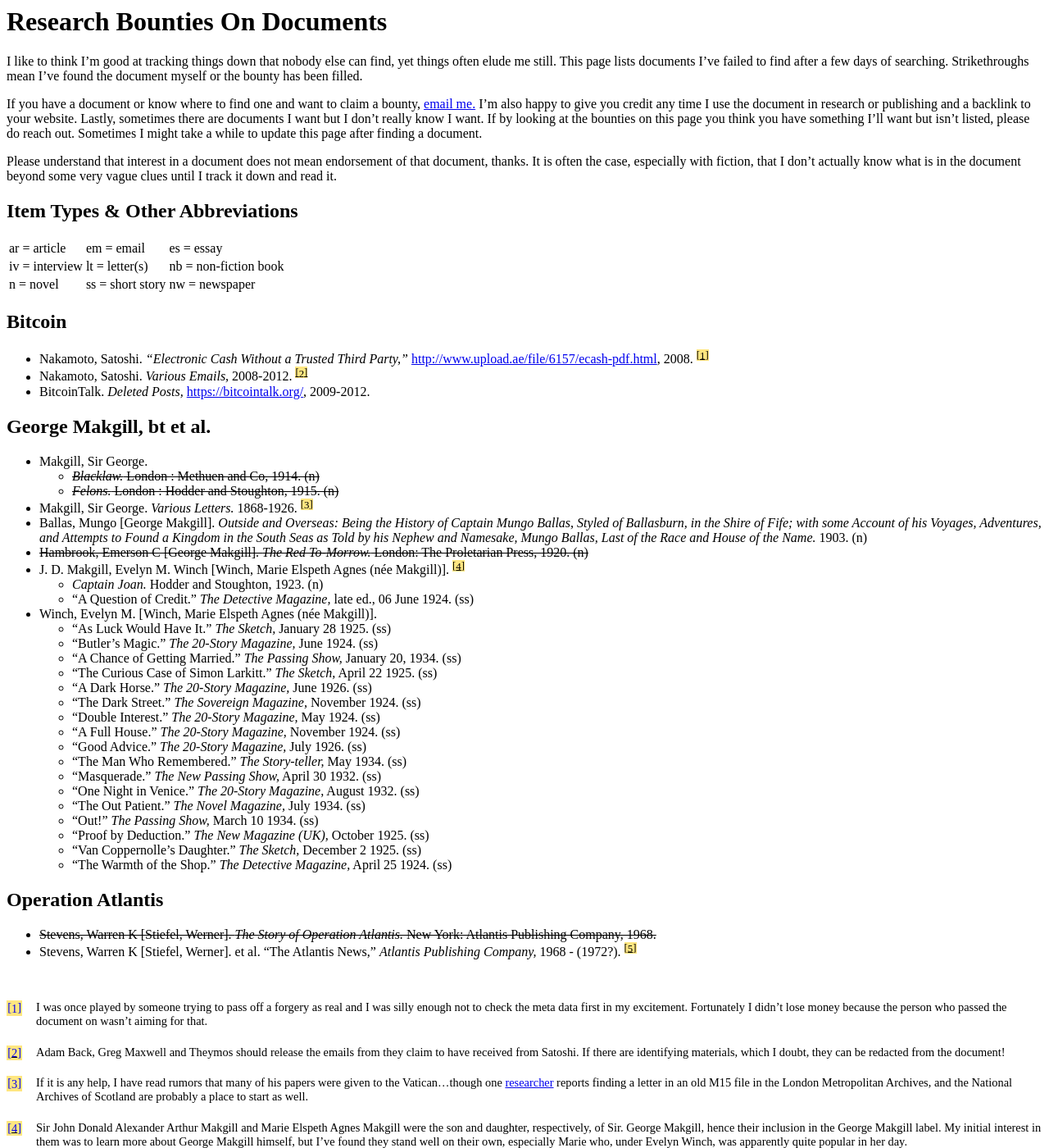
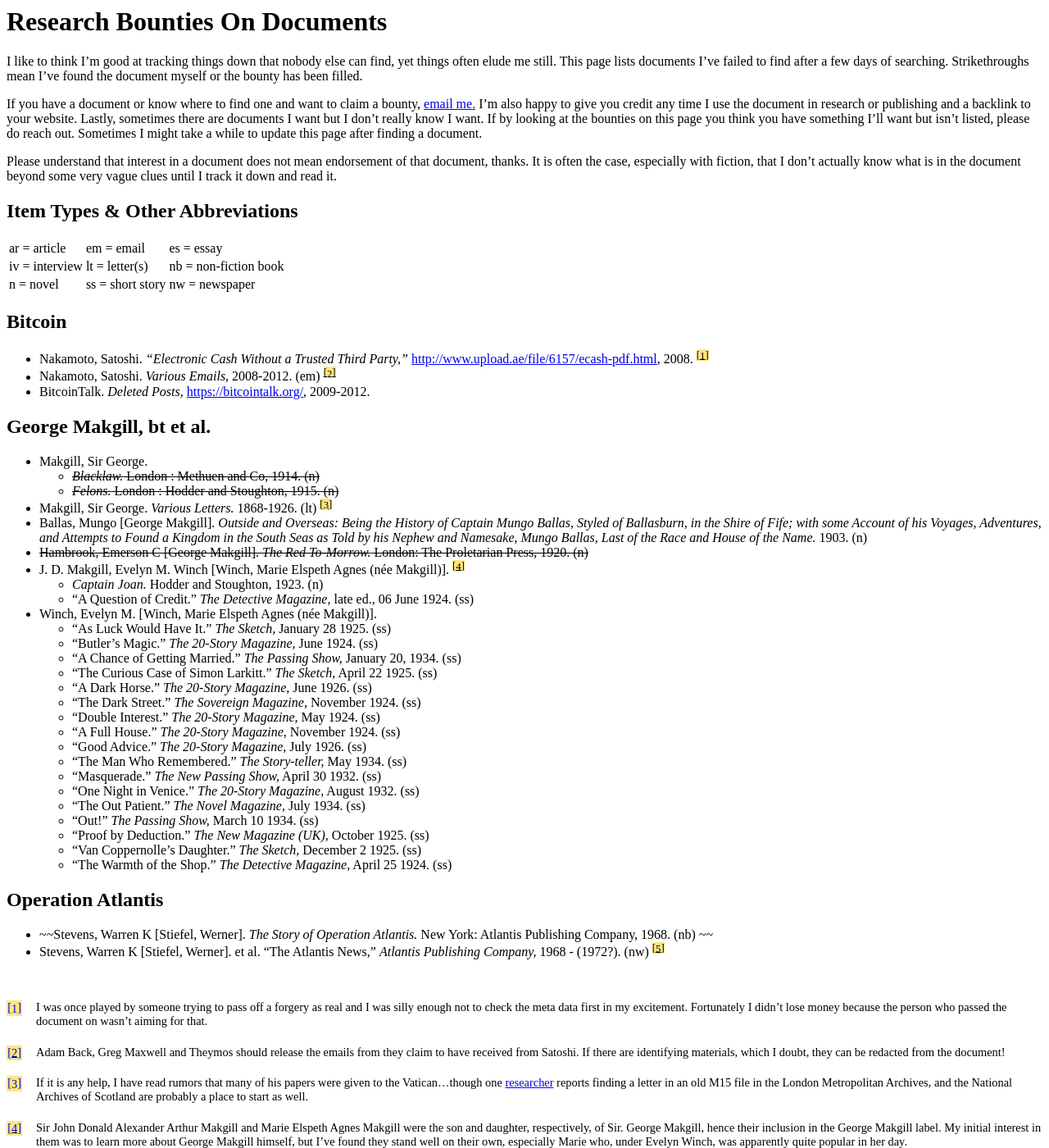
Before and after one commit to derykmakgill/website, a Jekyll site: the page built from research-bounties.md, in a window 1280 px wide and 1400 px high. Shown: the whole window at 82% size. Built offline with Jekyll 4.4.1, drawn with Linux system fonts in a browser that asks for light colours.

Commit message:
Update research-bounties.md

```diff
--- a/research-bounties.md
+++ b/research-bounties.md
@@ -19,7 +19,7 @@
 ## Bitcoin
 
 - Nakamoto, Satoshi. *"Electronic Cash Without a Trusted Third Party,"* [http://www.upload.ae/file/6157/ecash-pdf.html](http://www.upload.ae/file/6157/ecash-pdf.html), 2008.  <span class="footnote"><span class="fnHide"> (Footnote: </span>I was once played by someone trying to pass off a forgery as real and I was silly enough not to check the meta data first in my excitement. Fortunately I didn't lose money because the person who passed the document on wasn't aiming for that.<span class="fnHide">)</span></span>
-- Nakamoto, Satoshi. *Various Emails,* 2008-2012.  <span class="footnote"><span class="fnHide"> (Footnote: </span>Adam Back, Greg Maxwell and Theymos should release the emails from they claim to have received from Satoshi. If there are identifying materials, which I doubt, they can be redacted from the document!<span class="fnHide">)</span></span>
+- Nakamoto, Satoshi. *Various Emails,* 2008-2012. (em)  <span class="footnote"><span class="fnHide"> (Footnote: </span>Adam Back, Greg Maxwell and Theymos should release the emails from they claim to have received from Satoshi. If there are identifying materials, which I doubt, they can be redacted from the document!<span class="fnHide">)</span></span>
 - BitcoinTalk. *Deleted Posts,* [https://bitcointalk.org/](https://bitcointalk.org/), 2009-2012.
 
 ## George Makgill, bt et al.
@@ -27,7 +27,7 @@
 - Makgill, Sir George.
   - ~~*Blacklaw.* London : Methuen and Co, 1914. (n)~~
   - ~~*Felons.* London : Hodder and Stoughton, 1915. (n)~~
-- Makgill, Sir George. *Various Letters.* 1868-1926. <span class="footnote"><span class="fnHide"> (Footnote: </span>If it is any help, I have read rumors that many of his papers were given to the Vatican...though one <a href="http://answers.google.com/answers/threadview/id/771994.html">researcher</a> reports finding a letter in an old M15 file in the London Metropolitan Archives, and the National Archives of Scotland are probably a place to start as well.<span class="fnHide">)</span></span>
+- Makgill, Sir George. *Various Letters.* 1868-1926. (lt) <span class="footnote"><span class="fnHide"> (Footnote: </span>If it is any help, I have read rumors that many of his papers were given to the Vatican...though one <a href="http://answers.google.com/answers/threadview/id/771994.html">researcher</a> reports finding a letter in an old M15 file in the London Metropolitan Archives, and the National Archives of Scotland are probably a place to start as well.<span class="fnHide">)</span></span>
 - Ballas, Mungo [George Makgill]. *Outside and Overseas: Being the History of Captain Mungo Ballas, Styled of Ballasburn, in the Shire of Fife; with some Account of his Voyages, Adventures, and Attempts to Found a Kingdom in the South Seas as Told by his Nephew and Namesake, Mungo Ballas, Last of the Race and House of the Name.* 1903. (n)
 - ~~Hambrook, Emerson C [George Makgill]. *The Red To-Morrow.* London: The Proletarian Press, 1920. (n)~~
 - J. D. Makgill, Evelyn M. Winch [Winch, Marie Elspeth Agnes (née Makgill)]. <span class="footnote"><span class="fnHide"> (Footnote: </span>Sir John Donald Alexander Arthur Makgill and Marie Elspeth Agnes Makgill were the son and daughter, respectively, of Sir. George Makgill, hence their inclusion in the George Makgill label. My initial interest in them was to learn more about George Makgill himself, but I've found they stand well on their own, especially Marie who, under Evelyn Winch, was apparently quite popular in her day.<span class="fnHide">)</span></span>
@@ -55,8 +55,8 @@
 
 ## Operation Atlantis
 
-- ~~Stevens, Warren K [Stiefel, Werner]. *The Story of Operation Atlantis.* New York: Atlantis Publishing Company, 1968.~~
-- Stevens, Warren K [Stiefel, Werner]. et al. "The Atlantis News," *Atlantis Publishing Company,* 1968 - (1972?).  <span class="footnote"><span class="fnHide"> (Footnote: </span>I've tracked down Volume I, II, III, IV, and V. I also have Volume VI Number 1, but have not found anymore and am even unsure whether or not printing ceased at Volume VI Number 1.<span class="fnHide">)</span></span>
+- ~~Stevens, Warren K [Stiefel, Werner]. *The Story of Operation Atlantis.* New York: Atlantis Publishing Company, 1968. (nb) ~~
+- Stevens, Warren K [Stiefel, Werner]. et al. "The Atlantis News," *Atlantis Publishing Company,* 1968 - (1972?). (nw)  <span class="footnote"><span class="fnHide"> (Footnote: </span>I've tracked down Volume I, II, III, IV, and V. I also have Volume VI Number 1, but have not found anymore and am even unsure whether or not printing ceased at Volume VI Number 1.<span class="fnHide">)</span></span>
 
 <div id = "Footnotes" class="footnotes"><p class="invis">Footnotes:</p></div>
 
```
